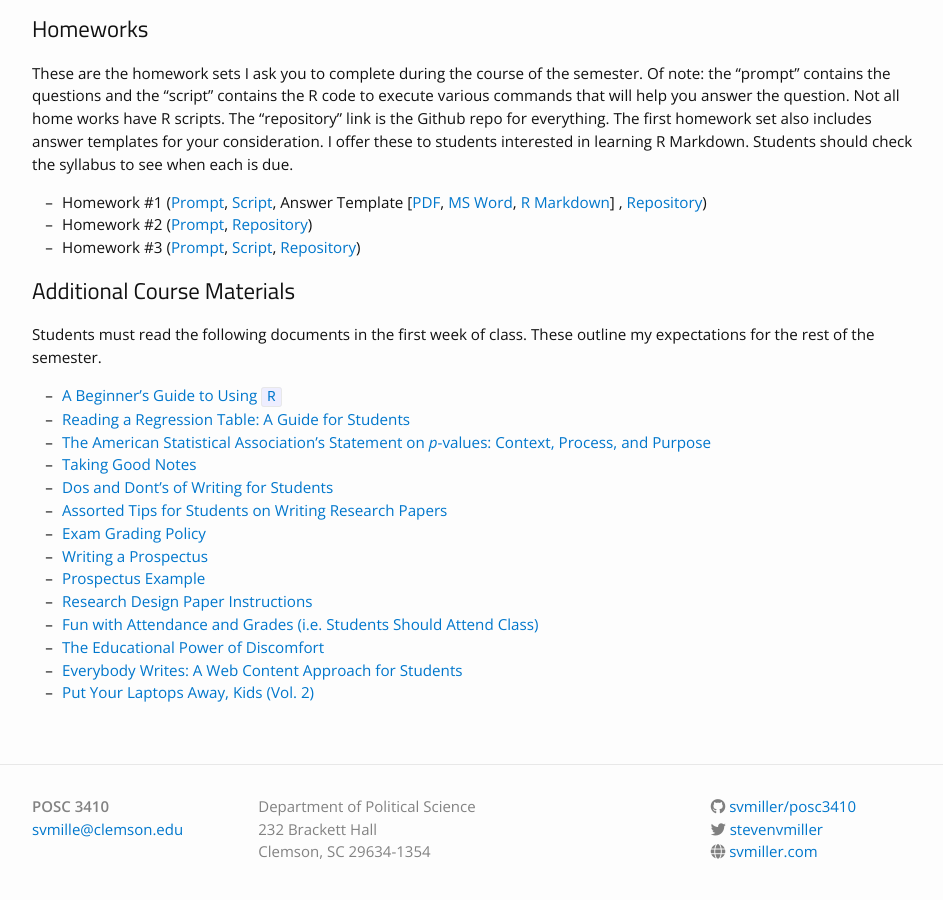
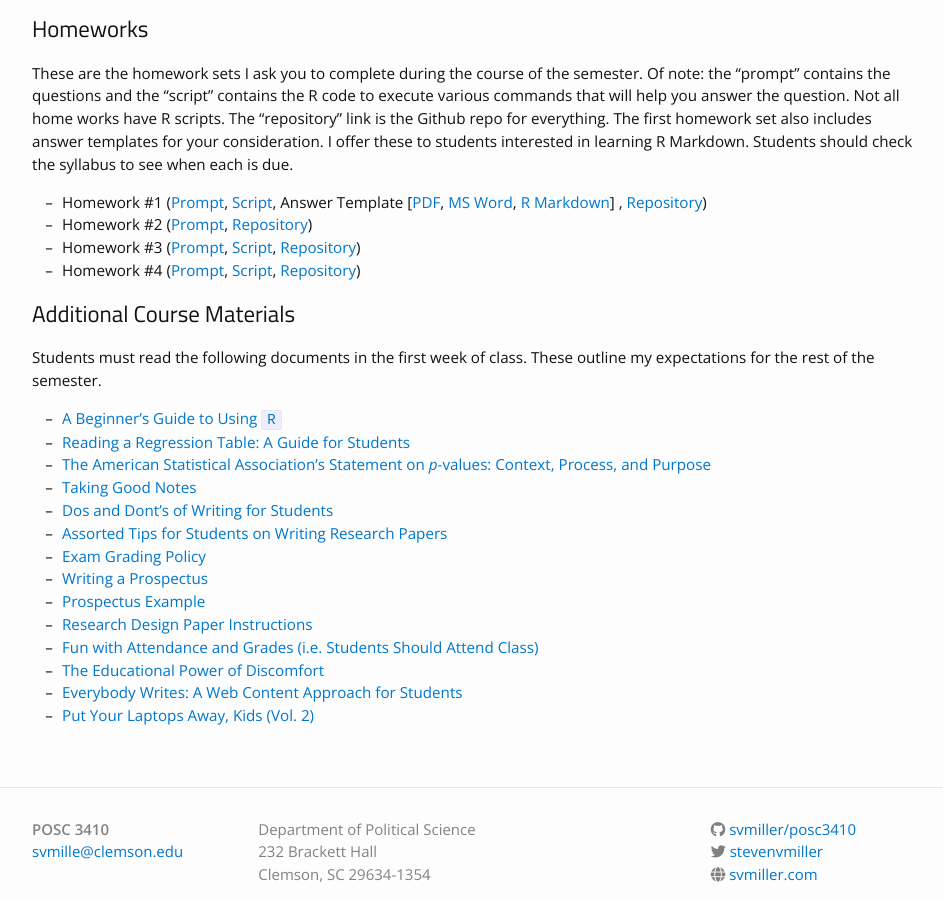
Before and after one commit to svmiller/posc3410, a Jekyll site: the page built from course-materials.md, in a window 1280 px wide and 900 px high, scrolled down 597 px. Shown: the whole window, without its empty margins (163-1106 px from the left). Built offline with Jekyll 4.4.1, drawn with Linux system fonts in a browser that asks for light colours; nearby versions of some CDN libraries.

Commit message:
fourth one up and out

```diff
--- a/course-materials.md
+++ b/course-materials.md
@@ -29,6 +29,7 @@ These are the homework sets I ask you to complete during the course of the semes
 , [Repository](https://github.com/svmiller/posc3410/tree/master/homeworks/hw1))
 - Homework #2 ([Prompt](http://posc3410.svmiller.com/homeworks/hw2/posc3410-hw2.pdf), [Repository](https://github.com/svmiller/posc3410/tree/master/homeworks/hw2))
 - Homework #3 ([Prompt](http://posc3410.svmiller.com/homeworks/hw3/posc3410-hw3.pdf), [Script](https://github.com/svmiller/posc3410/blob/master/homeworks/hw3/1-simulate-population.R), [Repository](https://github.com/svmiller/posc3410/tree/master/homeworks/hw3))
+- Homework #4 ([Prompt](http://posc3410.svmiller.com/homeworks/hw4/posc3410-hw4.pdf), [Script](https://github.com/svmiller/posc3410/blob/master/homeworks/hw4/1-wvs-trumpism.R), [Repository](https://github.com/svmiller/posc3410/tree/master/homeworks/hw4))
 
 
 ## Additional Course Materials
```
